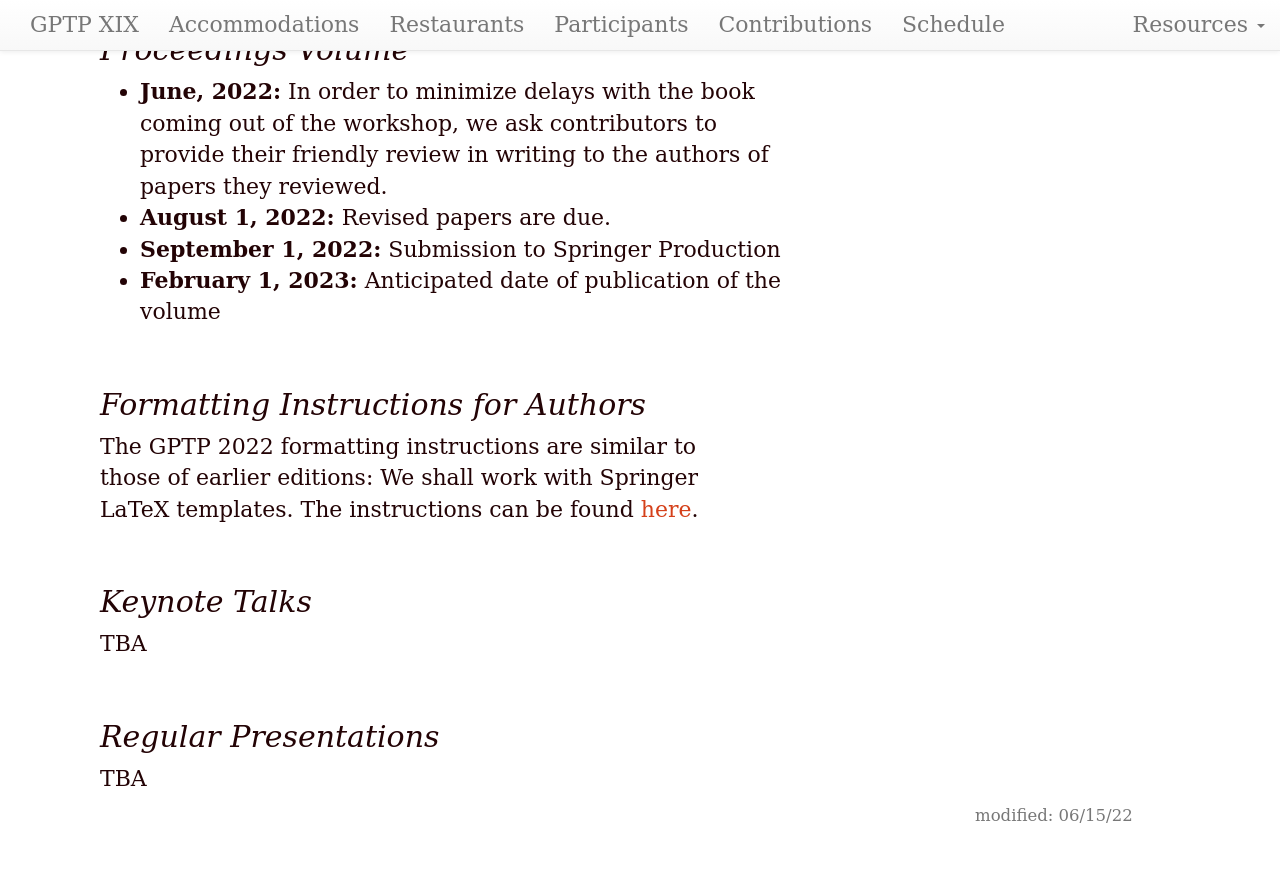
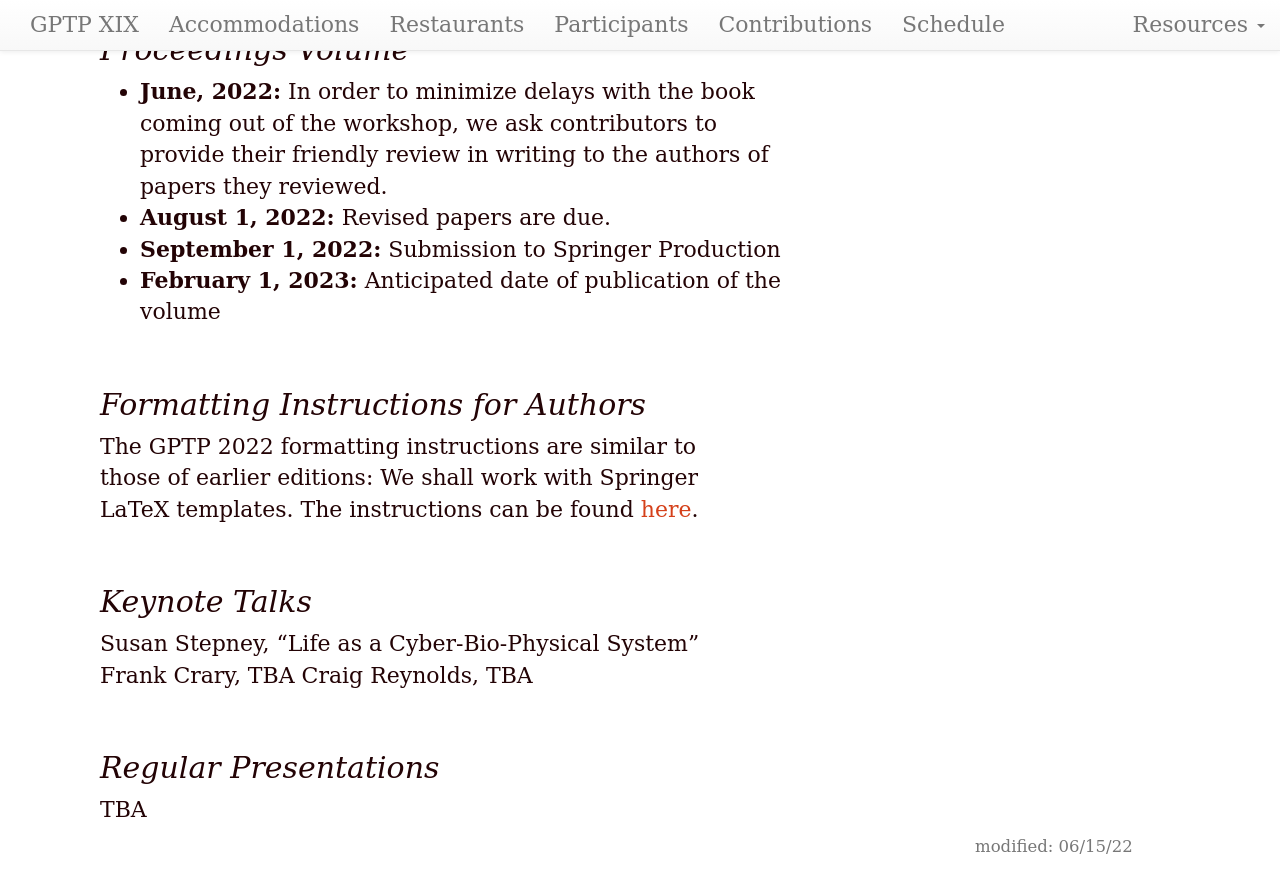
Before and after one commit to GPTP-workshop/gptp-workshop.github.io, a Jekyll site: the page built from contributions.md, in a window 1280 px wide and 900 px high, scrolled down 1206 px. Shown: the top 893 px of the window. Built offline with Jekyll 4.4.1, drawn with Linux system fonts in a browser that asks for light colours; our own code applies the rules of GitHub Pages for plain Markdown files; before the commit the page ends 2075 px from its top, so only the background shows below that.

Commit message:
Update contributions.md

```diff
--- a/contributions.md
+++ b/contributions.md
@@ -41,7 +41,9 @@ The GPTP 2022 formatting instructions are similar to those of earlier editions:
 
 ## Keynote Talks
 
-TBA
+Susan Stepney, "Life as a Cyber-Bio-Physical System"
+Frank Crary, TBA
+Craig Reynolds, TBA
 
 ## Regular Presentations
 
```
